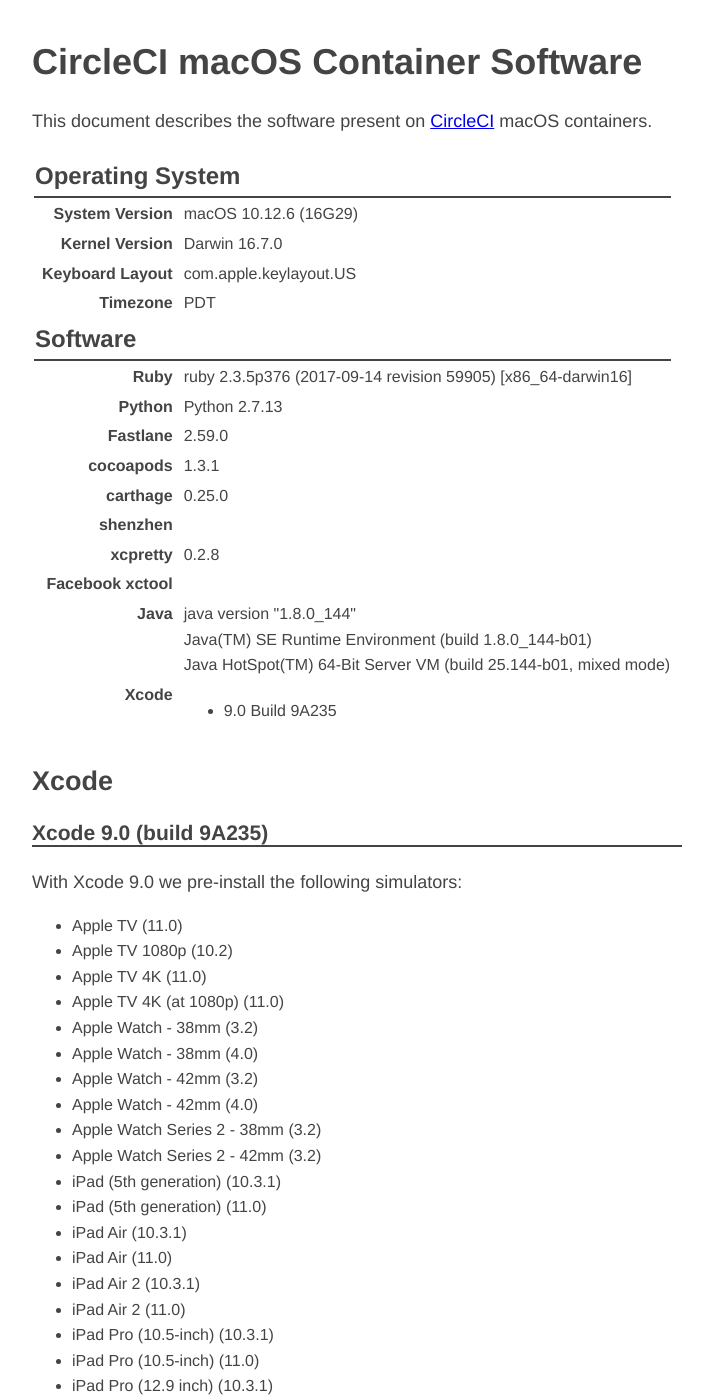
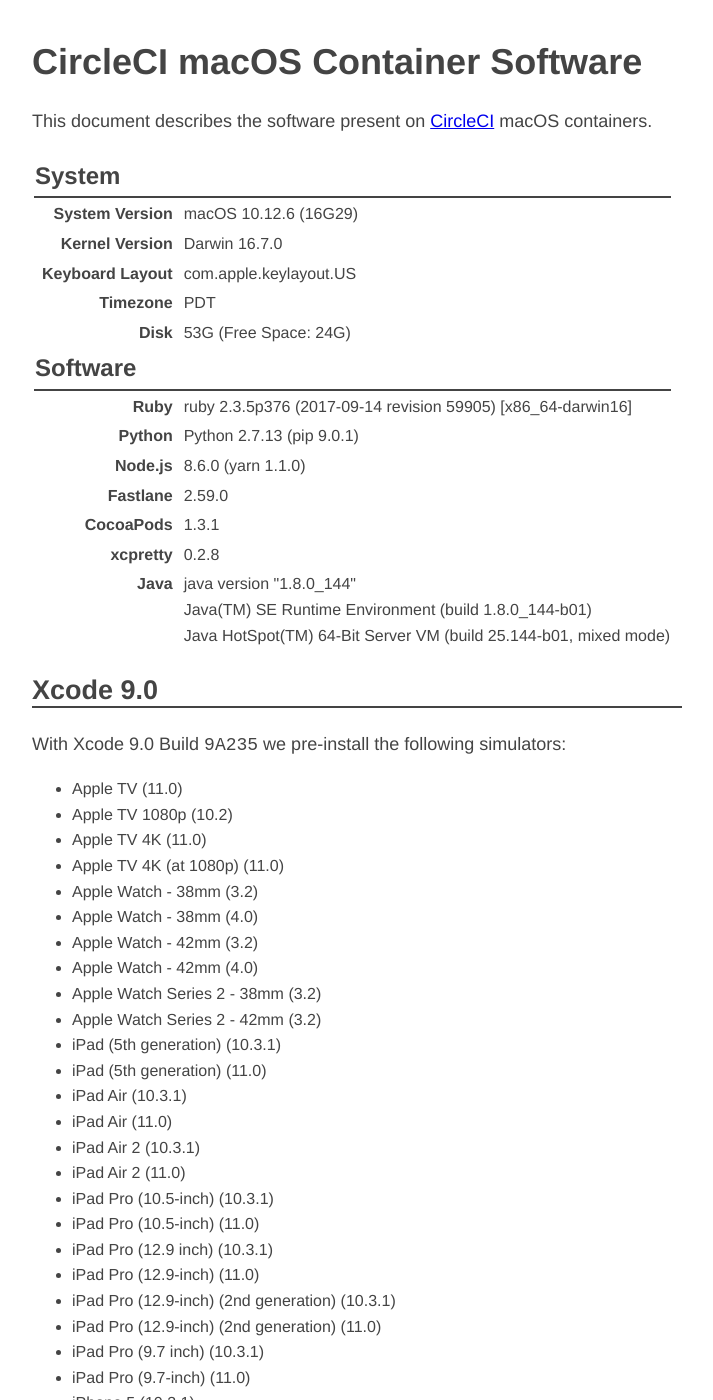
Before and after one commit to ericfode/macos-image-tests, a Jekyll site: the page built from pages/index.html, in a window 1280 px wide and 1400 px high. Shown: the whole window, without its empty margins (283-996 px from the left). Built offline with Jekyll 4.4.1, drawn with Linux system fonts in a browser that asks for light colours.

Commit message:
Update webpage showing pip, node and yarn versions

```diff
--- a/pages/_plugins/build.rb
+++ b/pages/_plugins/build.rb
@@ -26,10 +26,11 @@
         .map    { |f| Xcode.new(f) }
         .select { |x| x.exists?    }
         .map    { |x| x.present    }
-      site.data['xcode'] = xcode
+      site.data['xcode'] = xcode[0]
       site.data['software'] = YAML::load(File.read('../spec/fixtures/software.yml'))
       site.data['gems'] = YAML::load(File.read('../spec/fixtures/gems.yml'))
       site.data['homebrew'] = YAML::load(File.read('../spec/fixtures/homebrew.yml'))
+      site.data['disk'] = YAML::load(File.read('../spec/fixtures/disk.yml'))
     end
 
   end
--- a/pages/index.html
+++ b/pages/index.html
@@ -7,7 +7,7 @@
 <table>
     <thead>
         <tr>
-            <th colspan="2" class="underline">Operating System</th>
+            <th colspan="2" class="underline">System</th>
         </tr>
     </thead>
 
@@ -28,6 +28,10 @@
             <td>Timezone</td>
             <td>{{ site.data.software.environment.timezone }}</td>
         </tr>
+        <tr>
+          <td>Disk</td>
+          <td>{{ site.data.disk['Size'] }} (Free Space: {{ site.data.disk['Avail'] }})</td>
+        </tr>
     </tbody>
     <thead>
         <tr>
@@ -41,67 +45,39 @@
         </tr>
         <tr>
             <td>Python</td>
-            <td>{{ site.data.software.tools.python }}</td>
+            <td>{{ site.data.software.tools.python }} ({{ site.data.software.tools.pip | truncatewords: 2, "" }})</td>
+        </tr>
+        <tr>
+            <td>Node.js</td>
+            <td>{{ site.data.homebrew['node'] }} (yarn {{ site.data.homebrew['yarn'] }})</td>
         </tr>
         <tr>
             <td>Fastlane</td>
             <td>{{ site.data.gems.fastlane }}</td>
         </tr>
         <tr>
-            <td>cocoapods</td>
+            <td>CocoaPods</td>
             <td>{{ site.data.gems.cocoapods }}</td>
-        </tr>
-        <tr>
-            <td>carthage</td>
-            <td>{{ site.data.homebrew.carthage }}</td>
-        </tr>
-        <tr>
-            <td>shenzhen</td>
-            <td>{{ site.data.gems.shenzhen }}</td>
         </tr>
         <tr>
             <td>xcpretty</td>
             <td>{{ site.data.gems.xcpretty }}</td>
         </tr>
         <tr>
-            <td>Facebook xctool</td>
-            <td>{{ site.data.software.tools.xctool }}</td>
-        </tr>
-        <tr>
             <td>Java</td>
             <td>{{ site.data.software.tools.java | newline_to_br}}</td>
-        </tr>
-
-        <tr>
-            <td>Xcode</td>
-            <td>
-                <ul>
-                    {% for xcode in site.data.xcode reversed %}
-                    <li>{{ xcode['version'] }} Build {{ xcode['build_version'] }}
-                    </li>
-                    {% endfor %}
-                </ul>
-            </td>
-
         </tr>
     </tbody>
 </table>
 
-<h2>Xcode</h2>
+<h2 class="underline">Xcode {{ site.data.xcode['version'] }} </h2>
 
-
-
-{% for xcode in site.data.xcode reversed %}
-
-<h3 class="underline" id="{{ xcode['version'] }}">Xcode {{ xcode['version'] }} (build {{ xcode['build_version'] }})</h3>
-With Xcode {{ xcode['version'] }} we pre-install the following simulators:
+With Xcode {{ site.data.xcode['version'] }} Build <code>{{ site.data.xcode['build_version'] }}</code> we pre-install the following simulators:
 
 <ul class="simulators">
-
-    {% for sim in xcode['simulators'] %}
+    {% for sim in site.data.xcode['simulators'] %}
     <li>
         {{ sim }}
     </li>
     {% endfor %}
 </ul>
-{% endfor %}
```
Also changed, not shown: spec/fixtures/homebrew.yml (line endings or trailing spaces).
